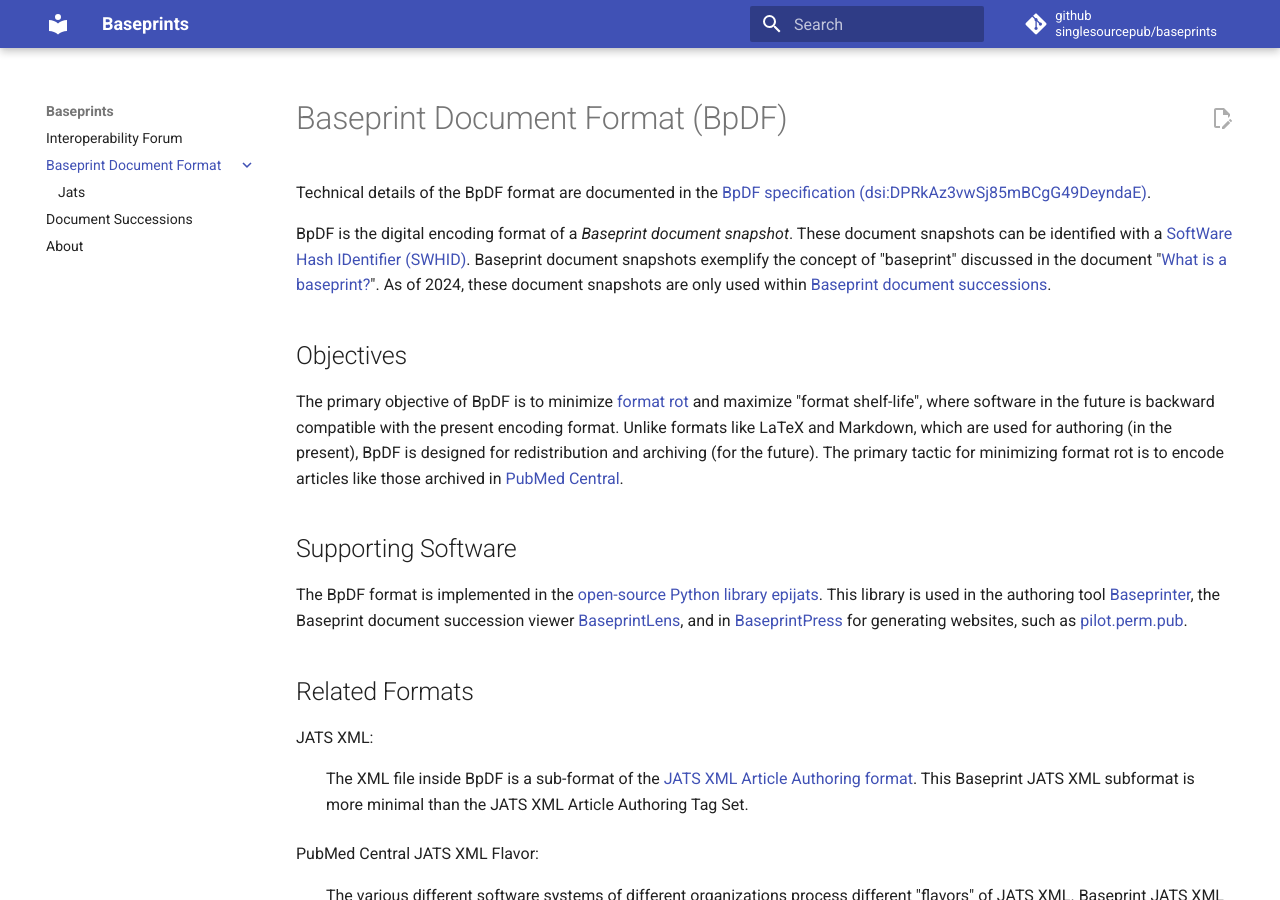
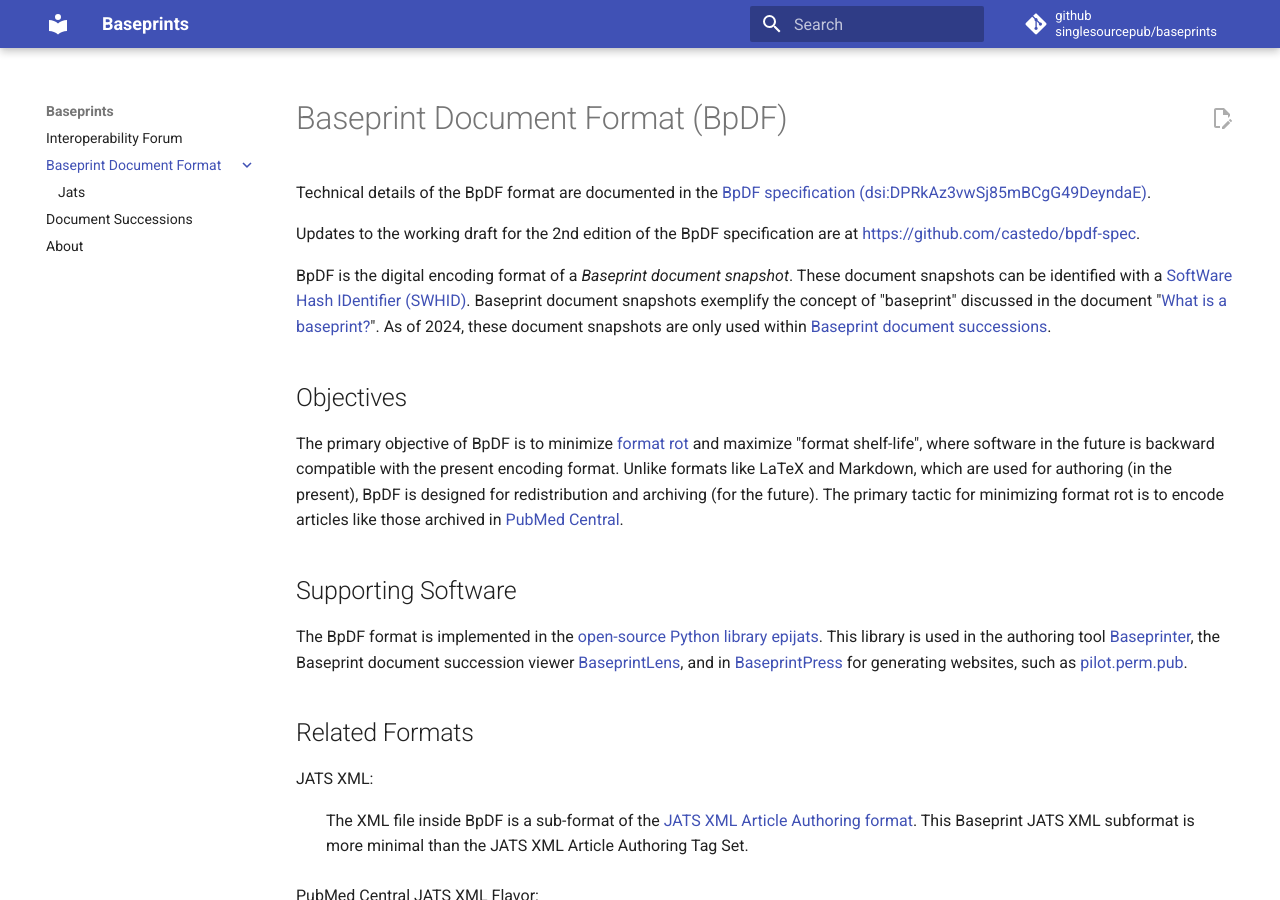
Before and after one commit to singlesourcepub/baseprints, an MkDocs documentation site: the page built from docs/bpdf/index.md, in a window 1280 px wide and 900 px high. Built offline with MkDocs 1.6.1 and Material for MkDocs 9.7.7, drawn with Linux system fonts in a browser that asks for light colours.

Commit message:
link to working draft of BpDF ed.2

```diff
--- a/docs/bpdf/index.md
+++ b/docs/bpdf/index.md
@@ -3,6 +3,9 @@ Baseprint Document Format (BpDF)
 
 Technical details of the BpDF format are documented in the
 [BpDF specification (dsi:DPRkAz3vwSj85mBCgG49DeyndaE)](https://perm.pub/DPRkAz3vwSj85mBCgG49DeyndaE/).
+
+Updates to the working draft for the 2nd edition of the BpDF specification are at
+<https://github.com/castedo/bpdf-spec>.
 
 BpDF is the digital encoding format of a *Baseprint document snapshot*.
 These document snapshots can be identified with a
```
